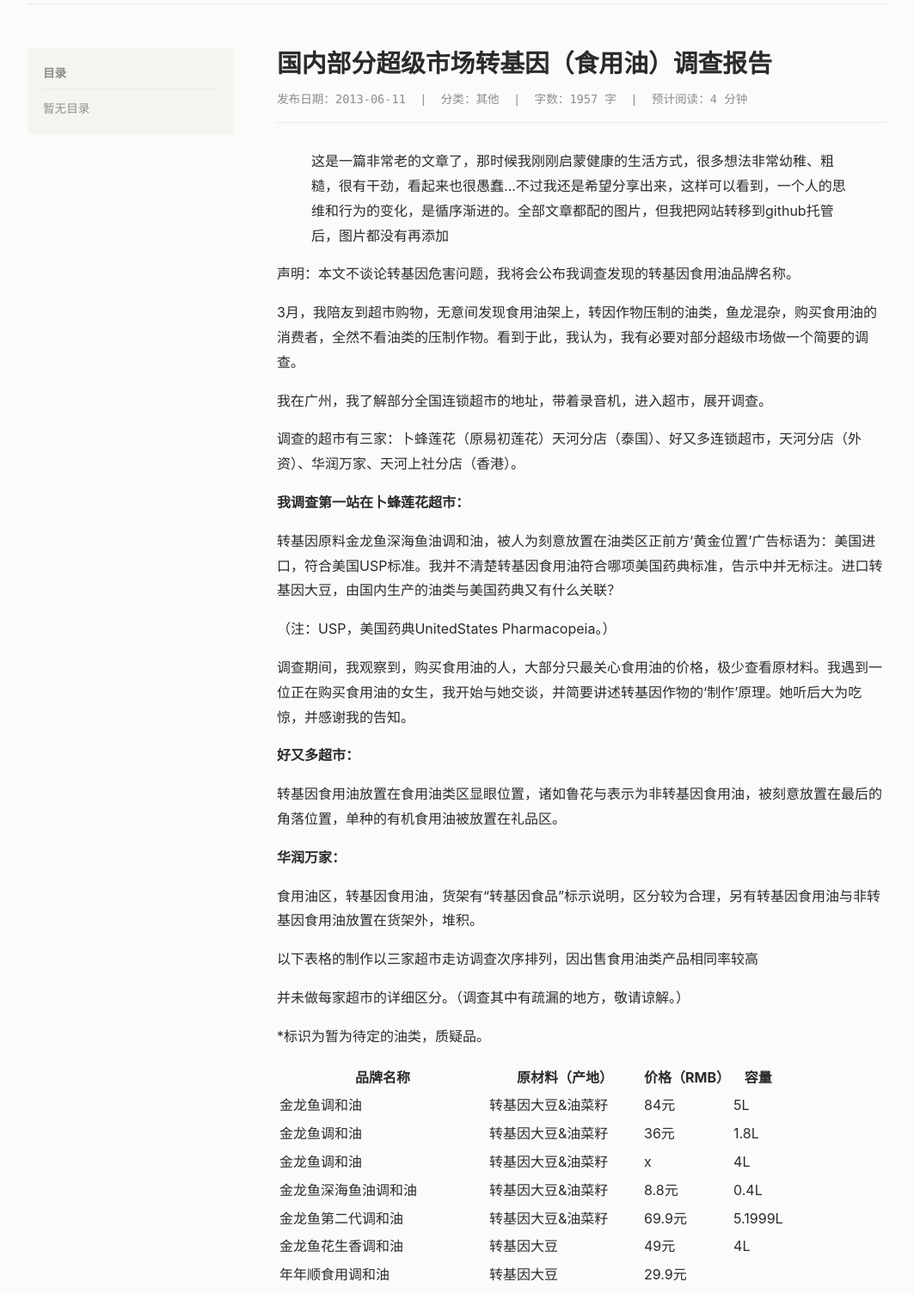
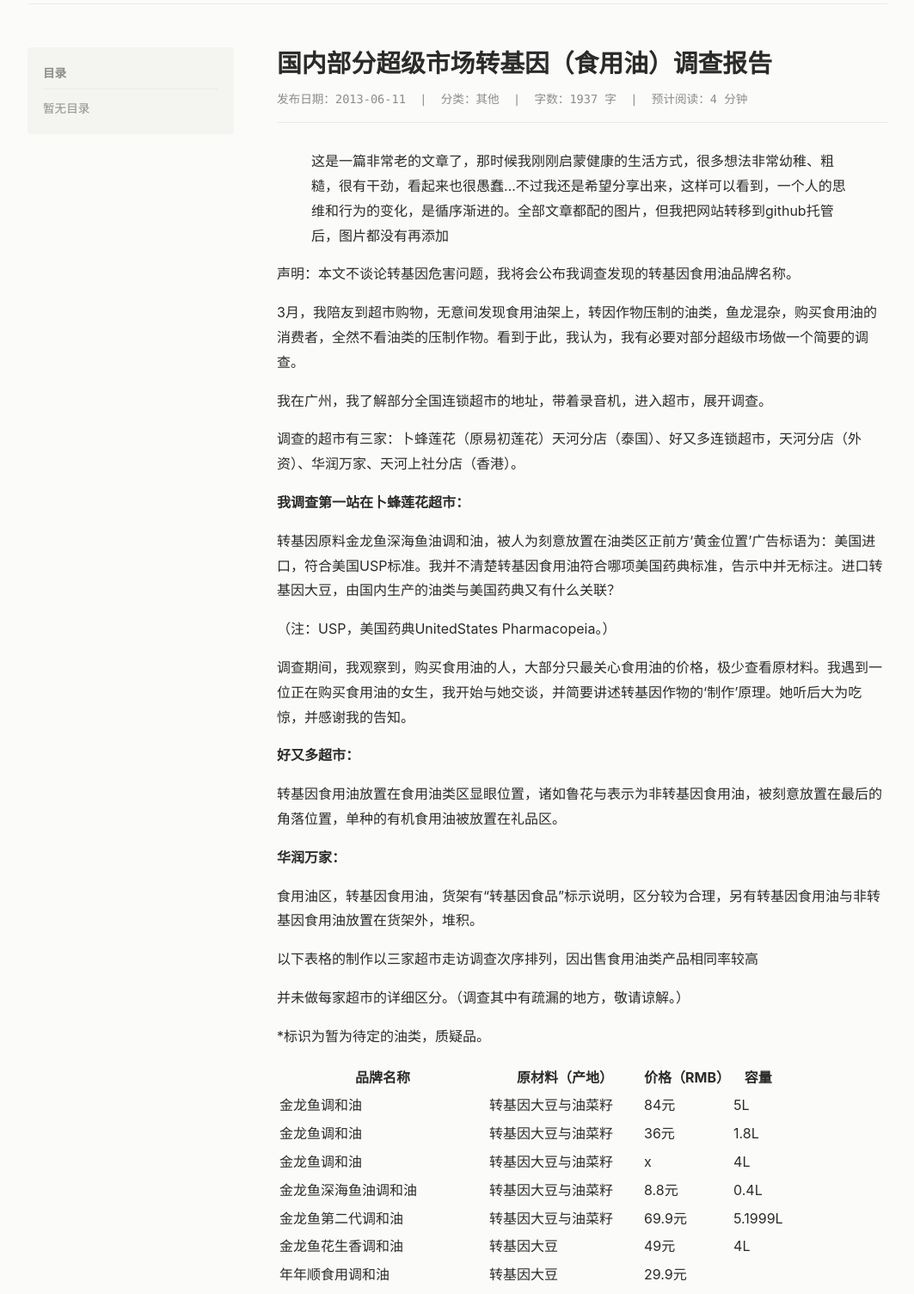
Before and after one commit to Natural-system/self-transcendence, a Jekyll site: the page built from _posts/2013-06-11-国内部分超级市场转基因（食用油）调查报告.md, in a window 1280 px wide. Shown: the part 189-1694 px from the top of the page at 86% size, without its empty margins (108-1171 px from the left). Built offline with Jekyll 4.4.1, drawn with Linux system fonts in a browser that asks for light colours; comment, search, counter and statistics services are not loaded.

Commit message:
&多的符号修改

```diff
--- a/_posts/2013-06-11-国内部分超级市场转基因（食用油）调查报告.md
+++ b/_posts/2013-06-11-国内部分超级市场转基因（食用油）调查报告.md
@@ -39,11 +39,11 @@
 
 | 品牌名称                       | 原材料（产地）         | 价格（RMB） | 容量    |
 | ------------------------------ | ---------------------- | ----------- | ------- |
-| 金龙鱼调和油                   | 转基因大豆&油菜籽      | 84元        | 5L      |
-| 金龙鱼调和油                   | 转基因大豆&油菜籽      | 36元        | 1.8L    |
-| 金龙鱼调和油                   | 转基因大豆&油菜籽      | x           | 4L      |
-| 金龙鱼深海鱼油调和油           | 转基因大豆&油菜籽      | 8.8元       | 0.4L    |
-| 金龙鱼第二代调和油             | 转基因大豆&油菜籽      | 69.9元      | 5.1999L |
+| 金龙鱼调和油                   | 转基因大豆与油菜籽     | 84元        | 5L      |
+| 金龙鱼调和油                   | 转基因大豆与油菜籽     | 36元        | 1.8L    |
+| 金龙鱼调和油                   | 转基因大豆与油菜籽     | x           | 4L      |
+| 金龙鱼深海鱼油调和油           | 转基因大豆与油菜籽     | 8.8元       | 0.4L    |
+| 金龙鱼第二代调和油             | 转基因大豆与油菜籽     | 69.9元      | 5.1999L |
 | 金龙鱼花生香调和油             | 转基因大豆             | 49元        | 4L      |
 | 年年顺食用调和油               | 转基因大豆             | 29.9元      |         |
 | 口福清香食用调和油             | 转基因大豆             | 39.9        | 4L      |
```
Also changed, not shown: _posts/2026-08-11-长期在地面+没有软垫，提升婴儿的活动能力&生物力学自适应.md (+1 -1 lines).
